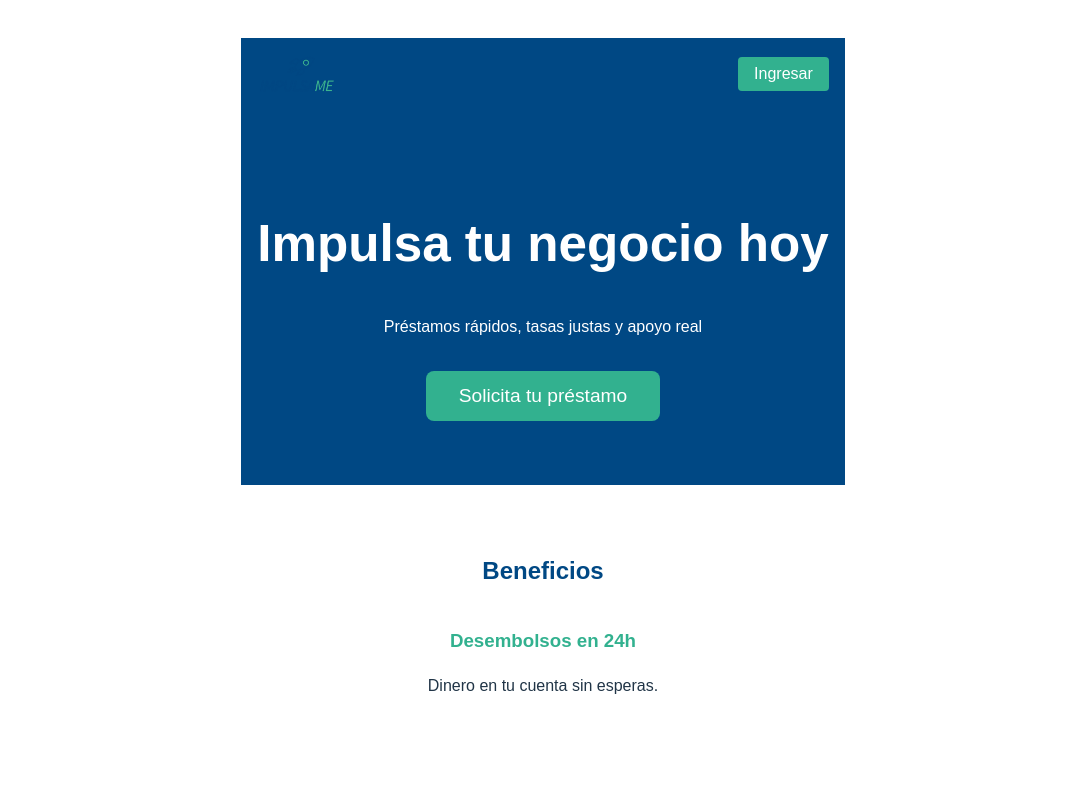
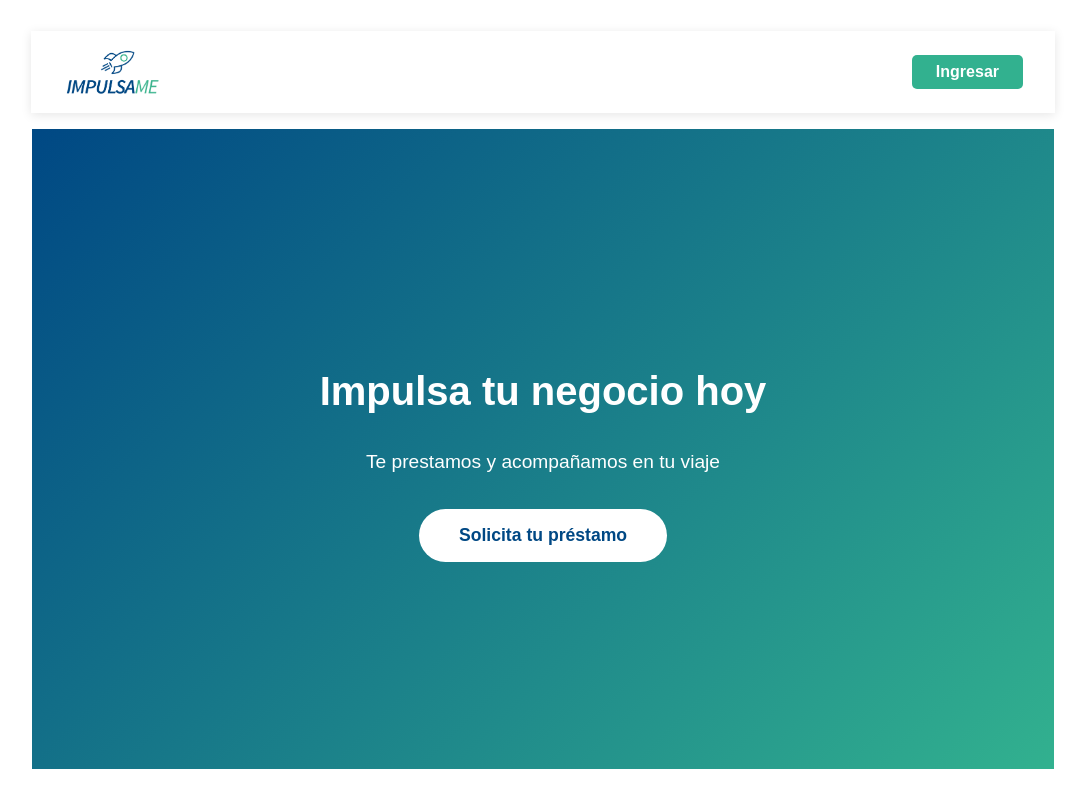
Before and after one commit to mundobien2025/pulbot-impulsame-front, a React (Vite) app: page / in a window 1280 px wide. Shown: the whole page, without its empty margins (97-1182 px from the left). Built offline with nearby package versions, Linux system fonts and the light colour scheme.

Commit message:
feat: add estructura

```diff
--- a/src/App.css
+++ b/src/App.css
@@ -1,51 +1,86 @@
+/* ----- Reset básico ----- */
 body {
-  background-color: white !important; /* Fuerza fondo blanco */
+  background-color: white;
   margin: 0;
+  padding: 0;
   font-family: Arial, sans-serif;
+  display: flex;
+  justify-content: center;
+  min-height: 100vh;
 }
 .landing {
-  background-color: white;
+  width: 80vw; /* Ocupa 80% del ancho de la pantalla */
+  min-width: 300px;
+  max-width: 1600px; /* Máximo ancho para no estirar demasiado en pantallas grandes */
+  /* margin: 0 auto; /* Centrado horizontal */
+  padding: 20px;
+  /* box-sizing: border-box;
 }
 
-#root {
-  max-width: 1280px;
-  margin: 0 auto;
-  padding: 2rem;
-  text-align: center;
+
+/* ----- Navbar ----- */
+.navbar {
+  width: 100%;
+  box-sizing: border-box;
+  background-color: white;
+  padding: 1rem 2rem;
+  display: flex;
+  justify-content: space-between;
+  align-items: center;
+  box-shadow: 0 2px 10px rgba(0, 0, 0, 0.1); /* Sombra sutil */
 }
 
 .logo {
-  height: 6em;
-  padding: 1.5em;
-  will-change: filter;
-  transition: filter 300ms;
-}
-.logo:hover {
-  filter: drop-shadow(0 0 2em #646cffaa);
-}
-.logo.react:hover {
-  filter: drop-shadow(0 0 2em #61dafbaa);
+  height: 50px; /* Ajusta según el tamaño de tu logo */
 }
 
-@keyframes logo-spin {
-  from {
-    transform: rotate(0deg);
-  }
-  to {
-    transform: rotate(360deg);
-  }
+.login-button {
+  background-color: #32B18F; /* Verde de tu paleta */
+  color: white;
+  border: none;
+  padding: 0.5rem 1.5rem;
+  border-radius: 5px;
+  font-weight: bold;
+  cursor: pointer;
 }
 
-@media (prefers-reduced-motion: no-preference) {
-  a:nth-of-type(2) .logo {
-    animation: logo-spin infinite 20s linear;
-  }
+/* ----- Hero Section ----- */
+.hero {
+  width: calc(100% - 34px);
+  text-align: center;
+  padding: 5rem 1rem;
+  background: linear-gradient(135deg, #004884 0%, #32B18F 100%); /* Degradado azul-verde */
+  color: white;
+  min-height: 60vh; /* 60% del alto de la pantalla */
+  display: flex;
+  flex-direction: column;
+  justify-content: center;
+  align-items: center;
+  margin: 1rem auto 0;
 }
 
-.card {
-  padding: 2em;
+.hero h1 {
+  font-size: 2.5rem;
+  margin-bottom: 1rem;
 }
 
-.read-the-docs {
-  color: #888;
+.hero p {
+  font-size: 1.2rem;
+  margin-bottom: 2rem;
 }
+
+.cta-button {
+  background-color: white;
+  color: #004884;
+  border: none;
+  padding: 1rem 2.5rem;
+  border-radius: 50px;
+  font-size: 1.1rem;
+  font-weight: bold;
+  cursor: pointer;
+  transition: all 0.3s ease;
+}
+
+.cta-button:hover {
+  transform: scale(1.05); /* Efecto al pasar el mouse */
+}
--- a/src/App.tsx
+++ b/src/App.tsx
@@ -1,60 +1,30 @@
-// import React from 'react';
-import './App.css';
+import './App.css'; // Asegúrate de que esta línea está presente
 
 function App() {
   return (
     <div className="landing">
-      {/* Navbar */}
-      <nav style={{ backgroundColor: '#004884', padding: '1rem' }}>
-        <div style={{ display: 'flex', justifyContent: 'space-between', alignItems: 'center' }}>
-          <img src="logo.png" alt="Impúlsame" style={{ height: '40px' }} />
-          <button
-            style={{
-              backgroundColor: '#32B18F',
-              color: 'white',
-              border: 'none',
-              padding: '0.5rem 1rem',
-              borderRadius: '4px'
-            }}
-            onClick={() => window.location.href = 'https://identity.pulbot.store'}
-          >
-            Ingresar
-          </button>
-        </div>
+      {/* ----- Navbar ----- */}
+      <nav className="navbar">
+        <img
+          src="/logo.png"
+          alt="Impúlsame"
+          className="logo"
+        />
+        <button
+          className="login-button"
+          onClick={() => window.location.href = 'https://identity.pulbot.store'}
+        >
+          Ingresar
+        </button>
       </nav>
 
-      {/* Hero Section */}
-      <section style={{
-        backgroundColor: '#004884',
-        color: 'white',
-        textAlign: 'center',
-        padding: '4rem 1rem'
-      }}>
+      {/* ----- Hero Section ----- */}
+      <section className="hero">
         <h1>Impulsa tu negocio hoy</h1>
-        <p>Préstamos rápidos, tasas justas y apoyo real</p>
-        <button
-          style={{
-            backgroundColor: '#32B18F',
-            color: 'white',
-            padding: '0.8rem 2rem',
-            fontSize: '1.2rem',
-            marginTop: '1rem'
-          }}
-        >
+        <p>Te prestamos y acompañamos en tu viaje</p>
+        <button className="cta-button">
           Solicita tu préstamo
         </button>
-      </section>
-
-      {/* Beneficios */}
-      <section style={{ padding: '3rem 1rem', textAlign: 'center' }}>
-        <h2 style={{ color: '#004884' }}>Beneficios</h2>
-        <div style={{ display: 'flex', justifyContent: 'center', gap: '2rem', flexWrap: 'wrap' }}>
-          <div style={{ maxWidth: '300px' }}>
-            <h3 style={{ color: '#32B18F' }}>Desembolsos en 24h</h3>
-            <p>Dinero en tu cuenta sin esperas.</p>
-          </div>
-          {/* Agrega más beneficios aquí */}
-        </div>
       </section>
     </div>
   );
```
